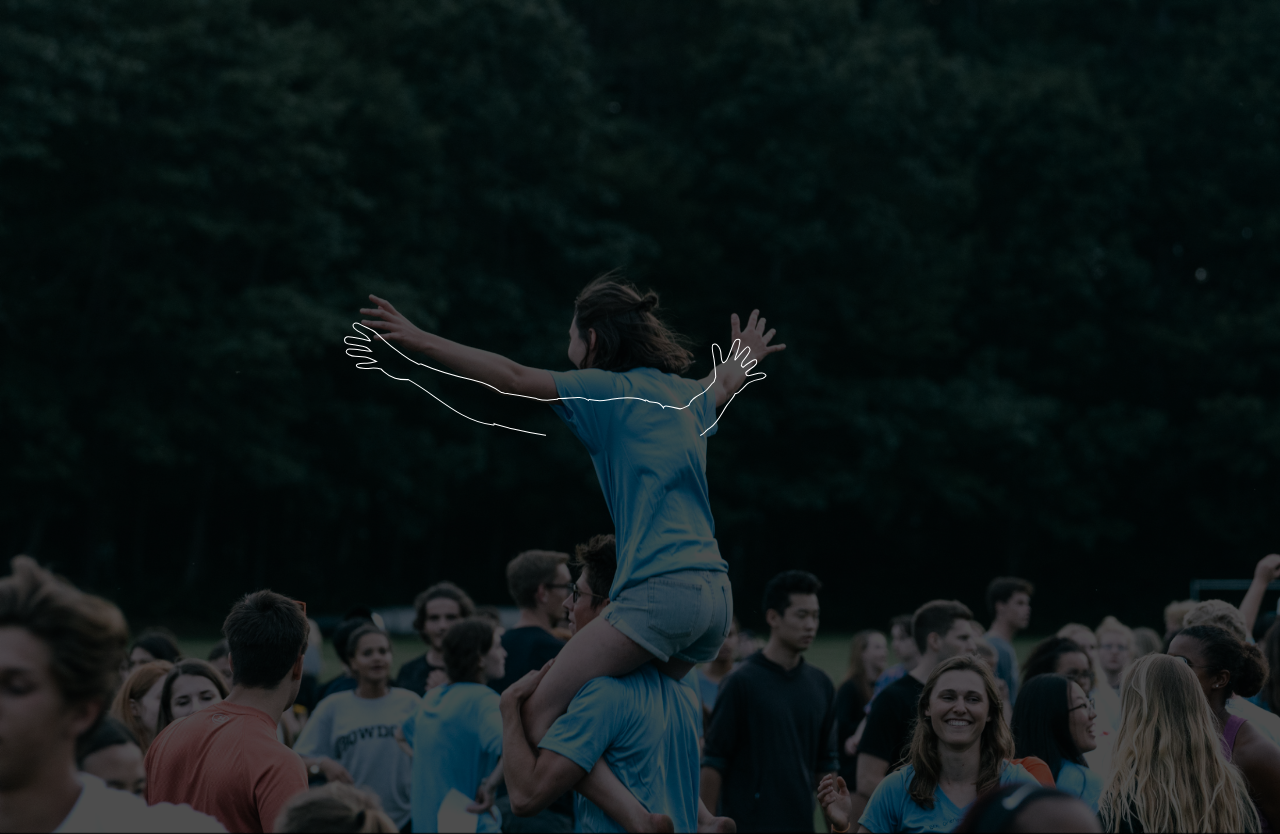
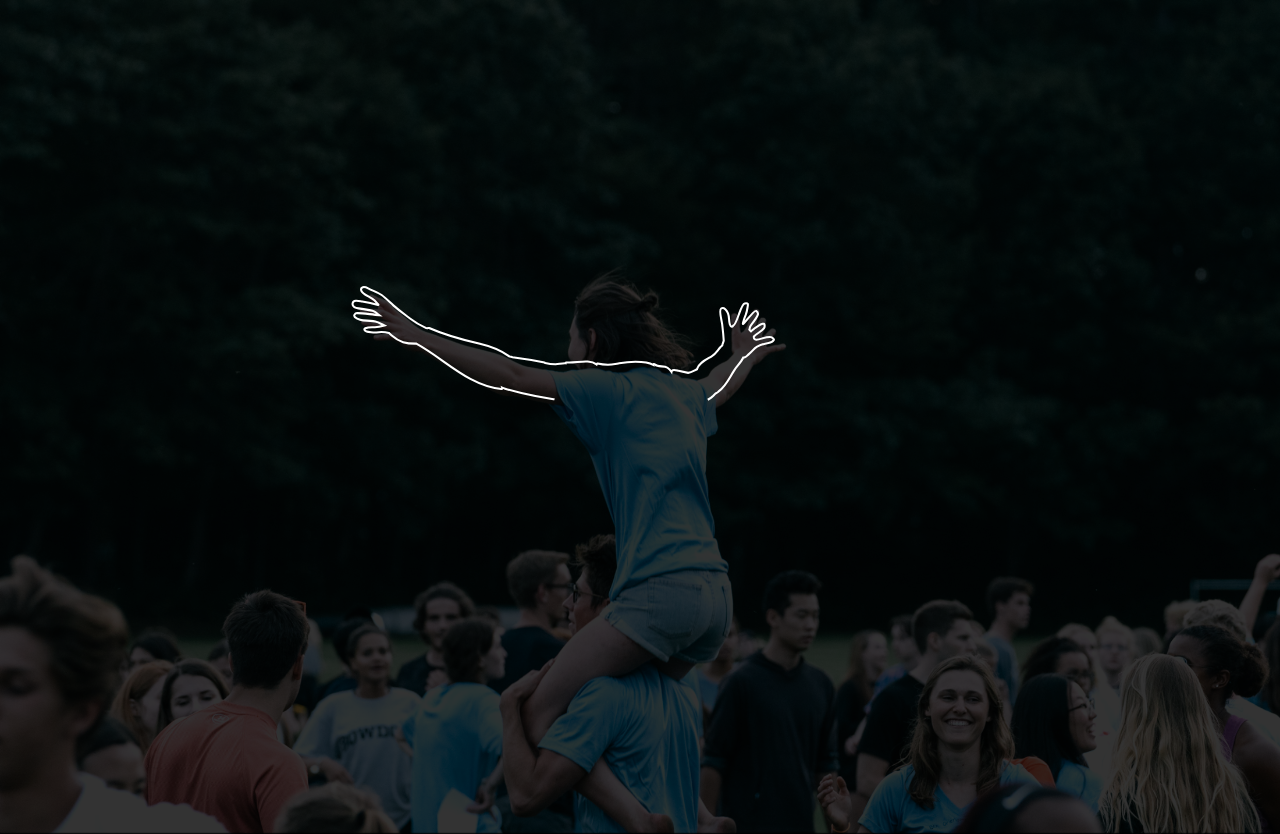
Before and after one commit to janieporche/janieporche.github.io, a plain HTML site: page linetest/index.html in a window 1280 px wide. Drawn offline with nearby package versions, Linux system fonts and the light colour scheme.

Commit message:
Update index.html

```diff
--- a/linetest/index.html
+++ b/linetest/index.html
@@ -32,7 +32,7 @@
 			  top: 0;
 			  width: 100%;
 			  height: auto;
-			  opacity: 0.3;
+			  opacity: 0.2;
 			  transition: background-image 2.5s linear;
 			  -webkit-transition: background-image 2.5s linear;
     		}
@@ -42,8 +42,8 @@
               height: 40vh;
               position: relative;
               overflow: visible;
-              top:-20px;
-              left:-85px;
+              top:-7vh;
+              left:-6vw;
             }
         </style>
 
@@ -65,7 +65,7 @@
                  */
 
                 let el = document.querySelector('#Asset2');
-                let myAnimation = new LazyLinePainter(el, {"ease":"easeLinear","strokeWidth":1,"strokeOpacity":1.0,"strokeColor":"#FFFFFF","strokeCap":"square","reverse":true});
+                let myAnimation = new LazyLinePainter(el, {"ease":"easeLinear","strokeWidth":2,"strokeOpacity":1.0,"strokeColor":"#FFFFFF","strokeCap":"square","reverse":true});
                 myAnimation.paint();
               }
             }
```
